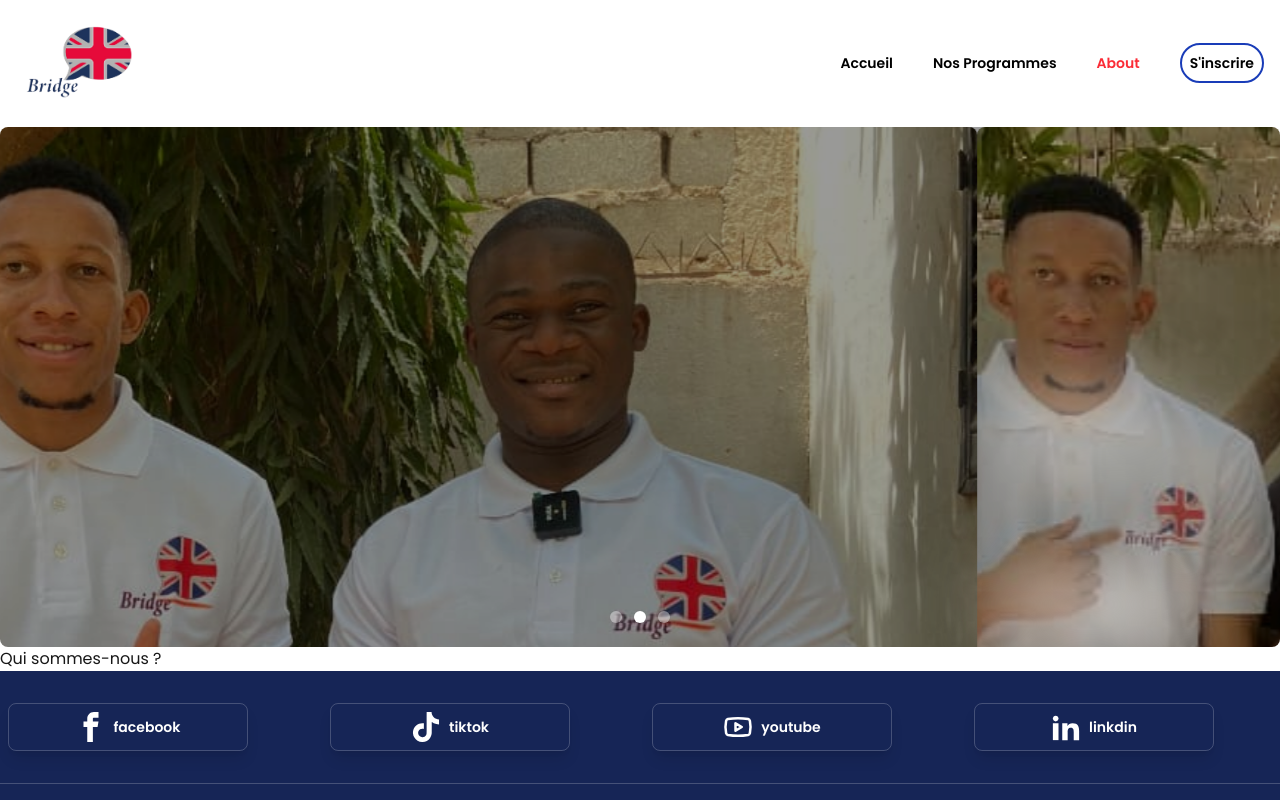
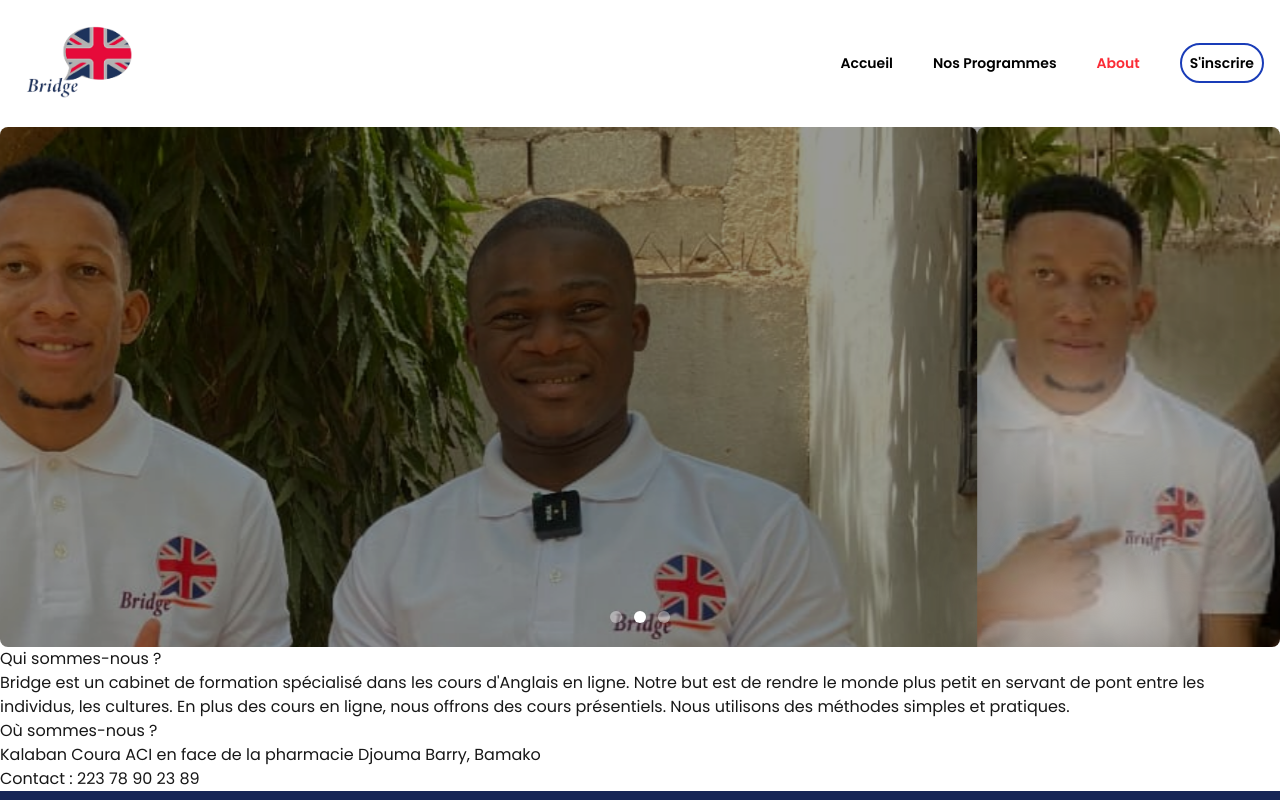
Before and after one commit to oumar-dev-app/Bridge, a Next.js app: page /about in a window 1280 px wide. Shown: the top 800 px of the page. Built offline with nearby package versions, Linux system fonts and the light colour scheme.

Commit message:
modification rapide

```diff
--- a/_Components/AboutText.tsx
+++ b/_Components/AboutText.tsx
@@ -8,6 +8,16 @@ export default function AboutText() {
                 <div>
                     <div>
                         <h1>Qui sommes-nous ?</h1>
+                        <p>Bridge est un cabinet de formation spécialisé dans les cours d'Anglais en ligne.
+                            Notre but est de rendre le monde plus petit en servant de pont entre les individus, les cultures.
+                            En plus des cours en ligne, nous offrons des cours présentiels.
+                            Nous utilisons des méthodes simples et pratiques.</p>
+                    </div>
+
+                    <div>
+                        <h1>Où sommes-nous ?</h1>
+                        <p>Kalaban Coura ACI en face de la pharmacie Djouma Barry, Bamako <br />
+                            Contact : 223 78 90 23 89</p>
                     </div>
                 </div>
             </Container>
```
